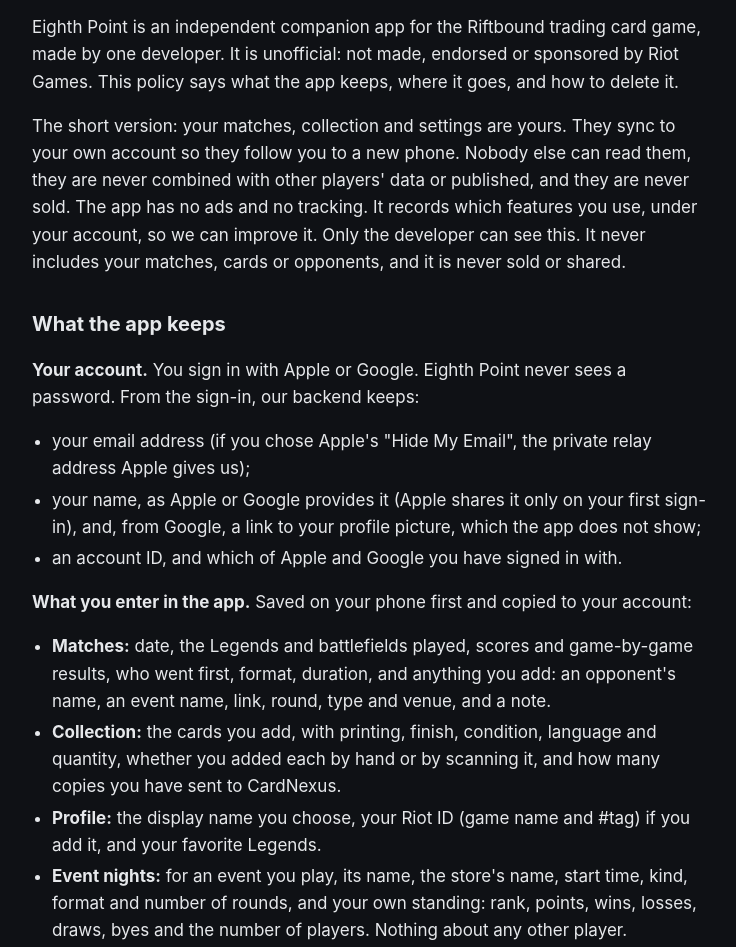
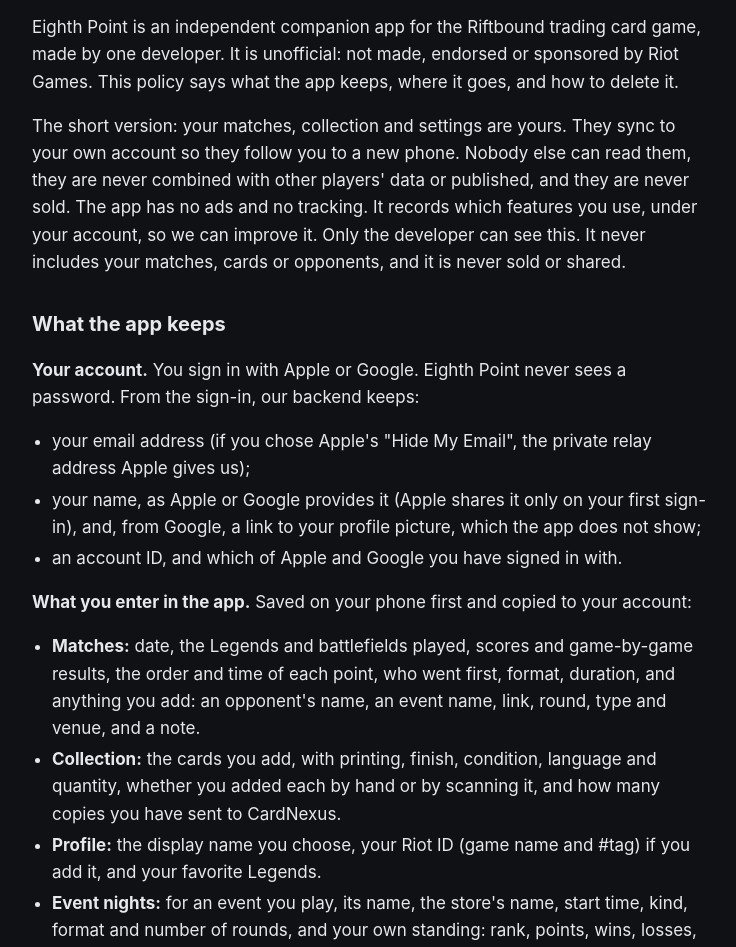
Before and after one commit to Eighth-Point/eighth-point.github.io, a plain HTML site: page privacy/index.html in a window 1280 px wide. Shown: the part 114-1061 px from the top of the page, without its empty margins (268-1004 px from the left). Drawn offline with Linux system fonts and the light colour scheme.

Commit message:
Privacy policy effective 2026-11-12: the order and time of each point in a match

```diff
--- a/privacy/index.html
+++ b/privacy/index.html
@@ -32,7 +32,7 @@
 </ul>
 <p><strong>What you enter in the app.</strong> Saved on your phone first and copied to your account:</p>
 <ul>
-<li><strong>Matches:</strong> date, the Legends and battlefields played, scores and game-by-game results, who went first, format, duration, and anything you add: an opponent's name, an event name, link, round, type and venue, and a note.</li>
+<li><strong>Matches:</strong> date, the Legends and battlefields played, scores and game-by-game results, the order and time of each point, who went first, format, duration, and anything you add: an opponent's name, an event name, link, round, type and venue, and a note.</li>
 <li><strong>Collection:</strong> the cards you add, with printing, finish, condition, language and quantity, whether you added each by hand or by scanning it, and how many copies you have sent to CardNexus.</li>
 <li><strong>Profile:</strong> the display name you choose, your Riot ID (game name and #tag) if you add it, and your favorite Legends.</li>
 <li><strong>Event nights:</strong> for an event you play, its name, the store's name, start time, kind, format and number of rounds, and your own standing: rank, points, wins, losses, draws, byes and the number of players. Nothing about any other player.</li>
```
